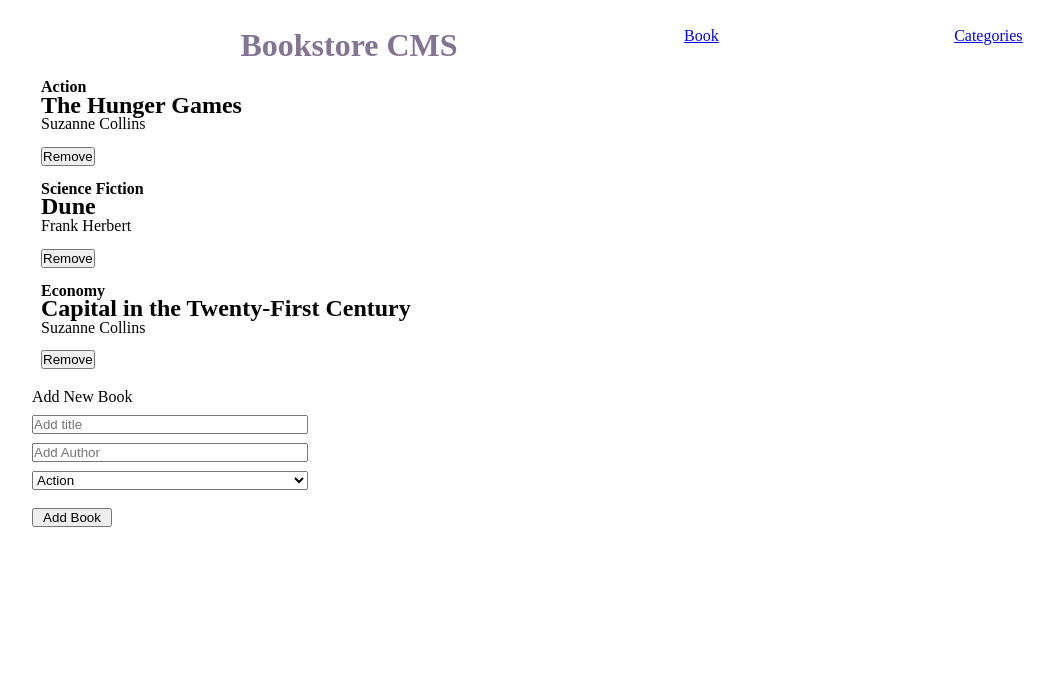
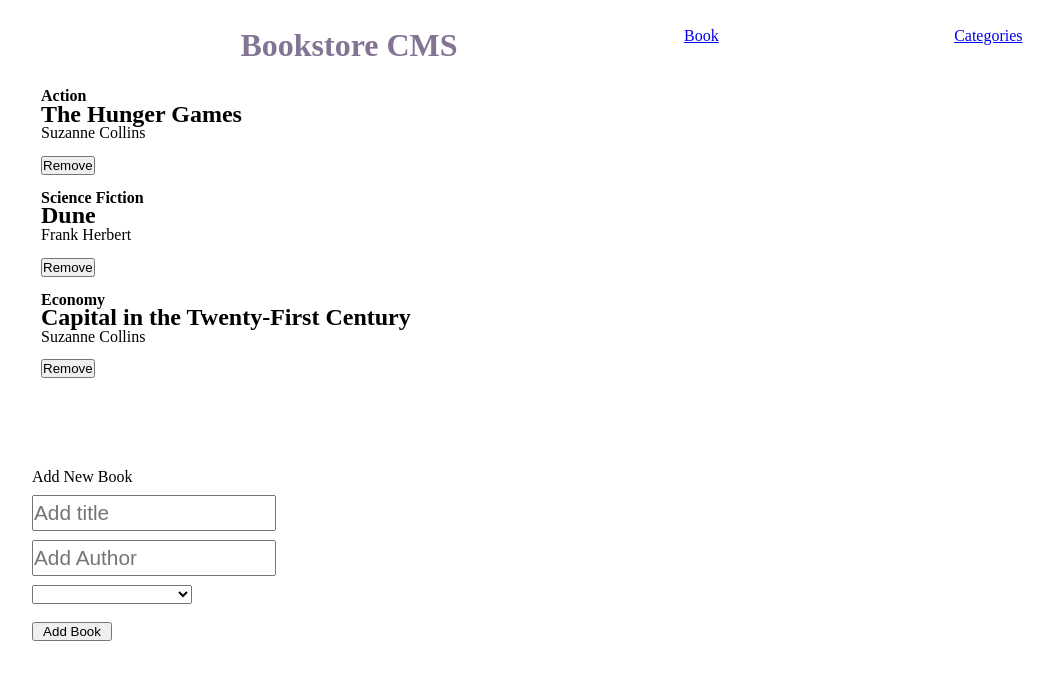
Before and after one commit to Hassaanjbaig-code/Bookstore-, a React (Create React App) app: page / in a window 1280 px wide. Shown: the top 680 px of the page, without its empty margins (13-1067 px from the left). Built offline with nearby package versions, Linux system fonts and the light colour scheme.

Commit message:
Add required

```diff
--- /dev/null
+++ b/src/Component/BooksContainer.css
@@ -0,0 +1,4 @@
+.Booklist {
+  height: 47vh;
+  overflow-y: scroll;
+}
--- a/src/Component/BooksContainer.js
+++ b/src/Component/BooksContainer.js
@@ -2,33 +2,13 @@ import { useSelector } from 'react-redux';
 import React from 'react';
 import Booklist from './Booklist';
 import Formbook from './Formbook';
+import './BooksContainer.css';
 
 const BooksContainer = () => {
-  // const store = [
-  //   {
-  //     id: 1,
-  //     bookcategory: 'Action',
-  //     Title: 'The Hunger Games',
-  //     Author: 'Suzanne Collins',
-  //   },
-  //   {
-  //     id: 2,
-  //     bookcategory: 'Science Fiction',
-  //     Title: 'Dune',
-  //     Author: 'Frank Herbert',
-  //   },
-  //   {
-  //     id: 3,
-  //     bookcategory: 'Economy',
-  //     Title: 'Capital in the Twenty-First Century',
-  //     Author: 'Suzanne Collins',
-  //   },
-  // ];
-
   const book = useSelector((state) => state.Book);
   return (
     <>
-      <ul>
+      <ul className="Booklist">
         {book.map((storedata) => (
           <Booklist key={storedata.id} store={storedata} />
         ))}
--- a/src/Component/Formbook.css
+++ b/src/Component/Formbook.css
@@ -1,12 +1,18 @@
 form {
   display: flex;
   flex-direction: column;
-  width: 24%;
   line-height: 1px;
 }
 
-input {
+.text {
+  width: 15rem;
+  height: 2rem;
+  font-size: 1.3rem;
   margin-bottom: 0;
+}
+
+select {
+  width: 10rem;
 }
 
 .submitfrom {
--- a/src/Component/Formbook.js
+++ b/src/Component/Formbook.js
@@ -29,6 +29,8 @@ const Formbook = () => {
       <input
         type="text"
         name="title"
+        required
+        className="text"
         onChange={(e) => {
           setTitle(e.target.value);
         }}
@@ -37,12 +39,15 @@ const Formbook = () => {
       <input
         type="text"
         name="Author"
+        required
+        className="text"
         onChange={(e) => {
           setAuthor(e.target.value);
         }}
         placeholder="Add Author"
       />
-      <select value={categories} onChange={(e) => setCategories(e.target.value)}>
+      <select required value={categories} onChange={(e) => setCategories(e.target.value)}>
+        <option> </option>
         <option value="Action">Action</option>
         <option value="Science Fiction">Science Fiction</option>
         <option value="Economy">Economy</option>
```
